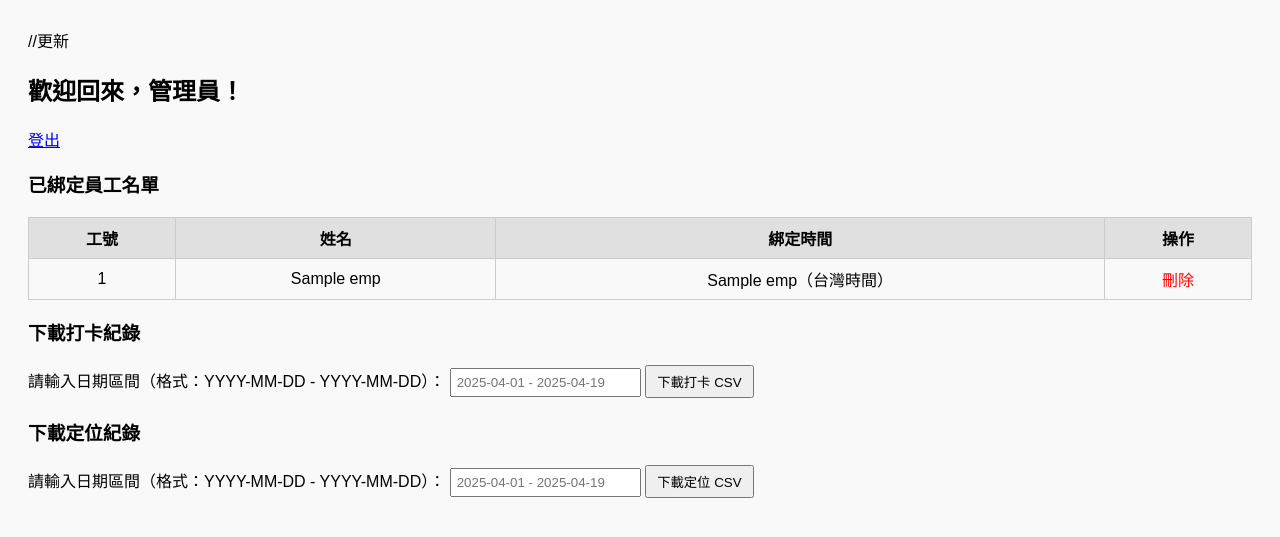
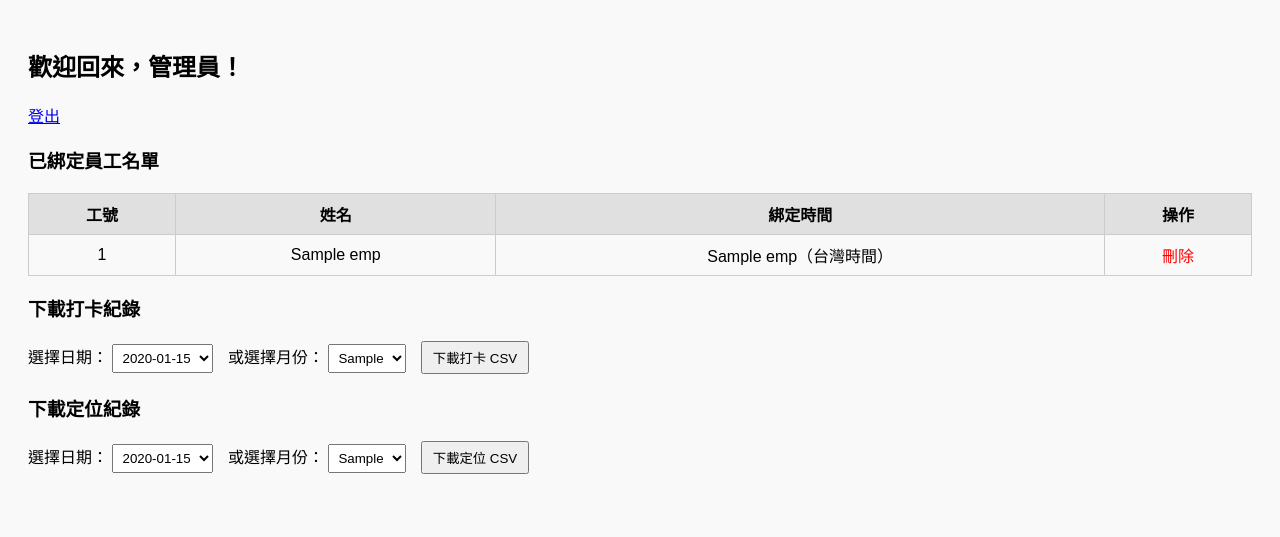
Before and after one commit to wuyan9625/YLS, a Flask app: template templates/admin_dashboard.html in a window 1280 px wide. Shown: the top 537 px of the page. Run offline with Flask 3, Linux system fonts and the light colour scheme; the template is opened without the code that fills it: most values are stand-ins (such as "Sample title", 1, 10 or a date in 2020).

Commit message:
Update admin_dashboard.html

```diff
--- a/templates/admin_dashboard.html
+++ b/templates/admin_dashboard.html
@@ -25,8 +25,9 @@
     form {
       margin: 20px 0;
     }
-    input {
+    input, select {
       padding: 5px;
+      margin-right: 10px;
     }
     button {
       padding: 5px 10px;
@@ -38,7 +39,6 @@
   </style>
 </head>
 <body>
-  //更新
   <h2>歡迎回來，管理員！</h2>
   <a href="/admin/logout">登出</a>
 
@@ -57,15 +57,35 @@
 
   <h3>下載打卡紀錄</h3>
   <form method="POST" action="/admin/export_checkins">
-    <label>請輸入日期區間（格式：YYYY-MM-DD - YYYY-MM-DD）：</label>
-    <input name="daterange" placeholder="2025-04-01 - 2025-04-19" required>
+    <label>選擇日期：</label>
+    <select name="daterange">
+      {% for d in checkin_dates %}
+      <option value="{{ d }} - {{ d }}">{{ d }}</option>
+      {% endfor %}
+    </select>
+    <label>或選擇月份：</label>
+    <select name="daterange">
+      {% for m in checkin_months %}
+      <option value="{{ m }}">{{ m }}</option>
+      {% endfor %}
+    </select>
     <button type="submit">下載打卡 CSV</button>
   </form>
 
   <h3>下載定位紀錄</h3>
   <form method="POST" action="/admin/export_locations">
-    <label>請輸入日期區間（格式：YYYY-MM-DD - YYYY-MM-DD）：</label>
-    <input name="daterange" placeholder="2025-04-01 - 2025-04-19" required>
+    <label>選擇日期：</label>
+    <select name="daterange">
+      {% for d in location_dates %}
+      <option value="{{ d }} - {{ d }}">{{ d }}</option>
+      {% endfor %}
+    </select>
+    <label>或選擇月份：</label>
+    <select name="daterange">
+      {% for m in location_months %}
+      <option value="{{ m }}">{{ m }}</option>
+      {% endfor %}
+    </select>
     <button type="submit">下載定位 CSV</button>
   </form>
 </body>
```
